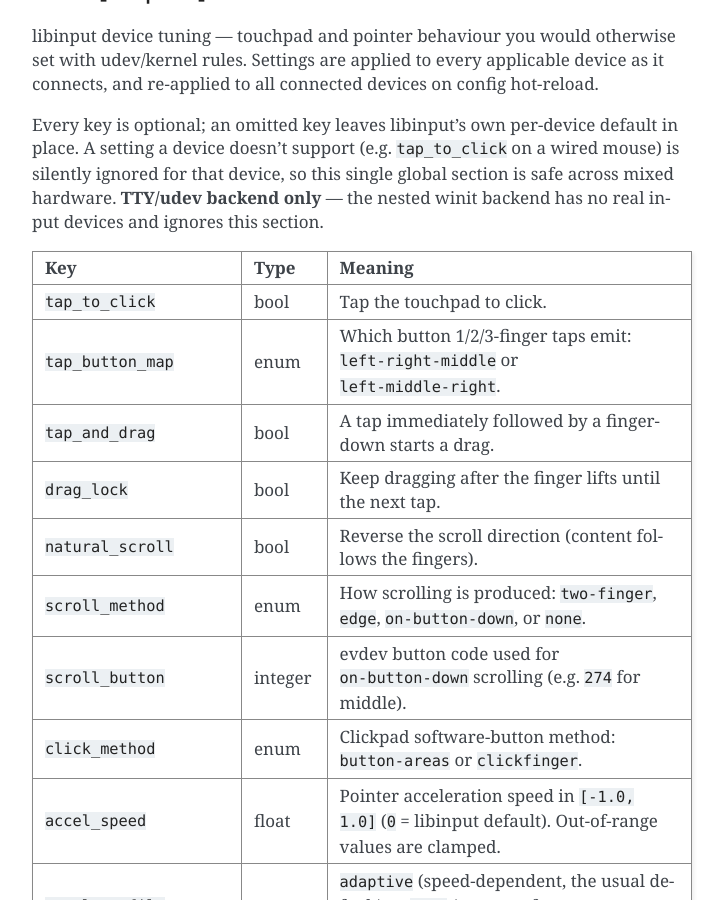
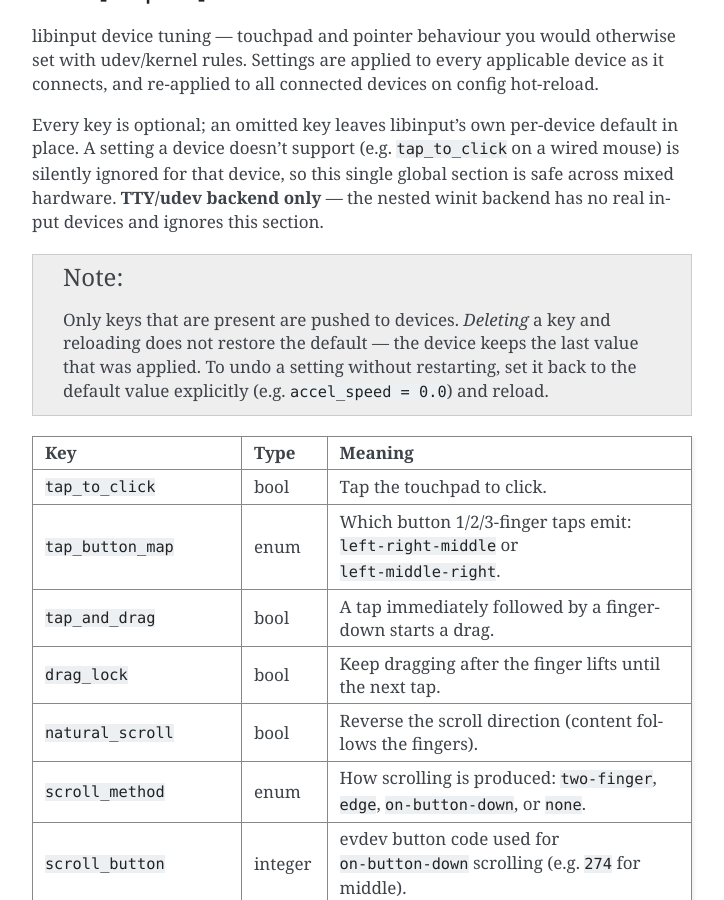
Before and after one commit to szarta/shoestring-wm, a Sphinx documentation site: the page built from docs/configuration.rst, in a window 1280 px wide and 900 px high, scrolled down 5741 px. Shown: the whole window, without its empty margins (388-1112 px from the left). Built offline with Sphinx 7.4.7, drawn with Linux system fonts in a browser that asks for light colours.

Commit message:
docs: note libinput [input] settings are sticky on reload
Removing a key from [input] and reloading does not reset it to libinput's
default — the device keeps the last applied value until set explicitly or
the session restarts (where libinput re-opens devices fresh). Clarify this
in both the config struct doc and the configuration manual, since the
prior wording implied an unset key always reflects the default.

Confirmed on real hardware: accel_speed = -1.0 made the pointer crawl via
the hot-reload re-apply path; resetting to 0.0 restored it.

Co-Authored-By: Claude Opus 4.8 (1M context) <noreply@anthropic.com>

```diff
--- a/docs/configuration.rst
+++ b/docs/configuration.rst
@@ -231,6 +231,13 @@ default in place. A setting a device doesn't support (e.g. ``tap_to_click``
 on a wired mouse) is silently ignored for that device, so this single global
 section is safe across mixed hardware. **TTY/udev backend only** — the nested
 winit backend has no real input devices and ignores this section.
+
+.. note::
+
+   Only keys that are present are pushed to devices. *Deleting* a key and
+   reloading does not restore the default — the device keeps the last value
+   that was applied. To undo a setting without restarting, set it back to the
+   default value explicitly (e.g. ``accel_speed = 0.0``) and reload.
 
 .. list-table::
    :header-rows: 1
```
Also changed, not shown: 1 other file.
